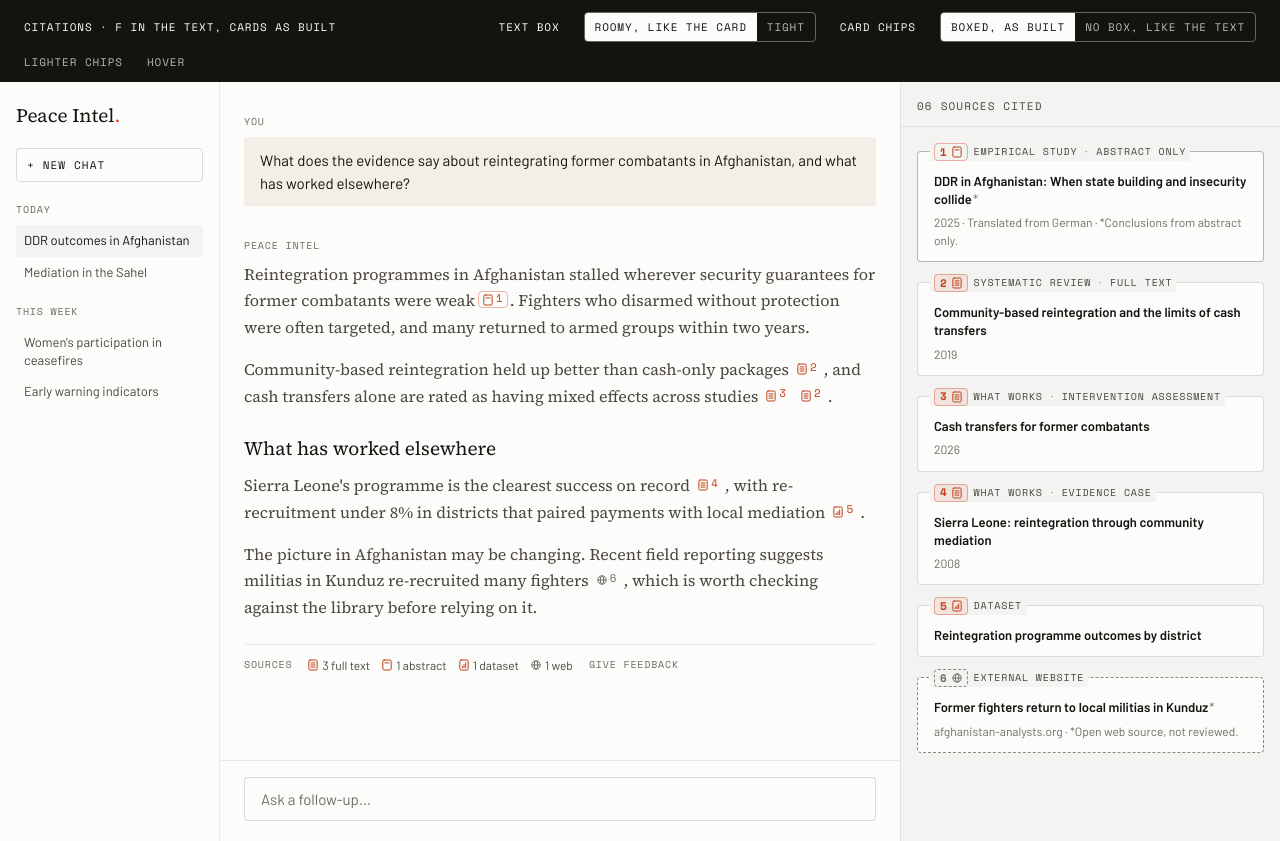
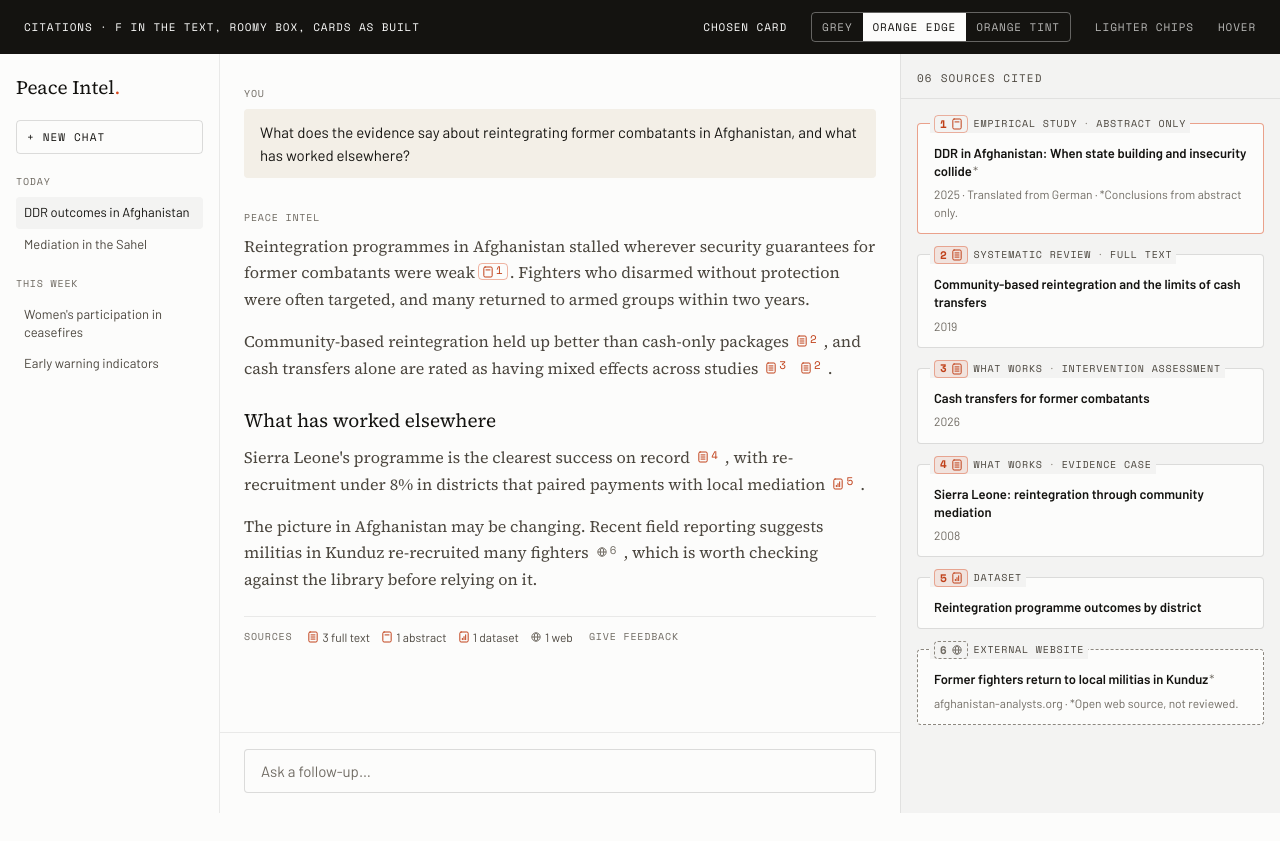
Before and after one commit to ThatMattGillespie/evidence-marks, a plain HTML site: page console-f/index.html in a window 1280 px wide. Both pictures are taken after a click on the element 1090 px from the left and 206 px from the top of the page. After the commit the page ends 813 px from the top, so only its background shows below. Drawn offline with nearby package versions, Linux system fonts and the light colour scheme.

Commit message:
Console F: switch for the chosen card (grey, orange edge, orange tint)

```diff
--- a/console-f/index.html
+++ b/console-f/index.html
@@ -100,9 +100,16 @@
   .card { position: relative; background: var(--bg); border: 1px solid var(--line-2); border-radius: var(--r); padding: var(--sp-5) var(--sp-4) var(--sp-3); cursor: pointer; transition: border-color .15s, box-shadow .15s }
   .card:hover { border-color: var(--ink-35) }
   .card.dash { border-style: dashed; border-color: var(--ink-35) }
-  /* The chosen card: its outline goes from 14% ink to 30%, lighter than the hover grey, and holds there under the pointer. A web card, already grey and dashed, turns solid. Its chip stays as it is. */
-  .card.active, .card.active:hover { border-color: color-mix(in srgb, var(--ink) 30%, transparent) }
-  .card.dash.active, .card.dash.active:hover { border-style: solid; border-color: var(--ink-35) }
+  /* THE CHOSEN CARD, three ways (switch "Chosen card"). Its chip never changes, and the outline holds under the pointer.
+     Grey: the outline goes from 14% ink to 30%.
+     Orange edge (default): the outline takes the accent at half strength, a step past the chip's own soft edge.
+     Orange tint: the chip's soft orange edge, and the card fills with a faint wash of the accent.
+     A web card stays grey in every version (its chip is grey): the dashes turn solid, and in the tint version it takes a grey wash. */
+  .card.active, .card.active:hover { border-color: color-mix(in srgb, var(--accent) 50%, transparent) }
+  body.pick-grey .card.active, body.pick-grey .card.active:hover { border-color: color-mix(in srgb, var(--ink) 30%, transparent) }
+  body.pick-tint .card.active, body.pick-tint .card.active:hover { border-color: color-mix(in srgb, var(--accent) 40%, transparent); background: color-mix(in srgb, var(--accent) 5%, var(--bg)) }
+  .card.dash.active, .card.dash.active:hover, body.pick-grey .card.dash.active, body.pick-tint .card.dash.active { border-style: solid; border-color: var(--ink-35) }
+  body.pick-tint .card.dash.active { background: color-mix(in srgb, var(--ink) 3%, var(--bg)) }
   .kind { position: absolute; top: 0; left: var(--sp-3); transform: translateY(-50%); background: var(--ground-2); padding: 0 var(--sp-1); display: inline-flex; align-items: center; gap: 6px; font-family: var(--mono); font-size: 10px; letter-spacing: .08em; text-transform: uppercase; color: var(--ink-70); line-height: 1; white-space: nowrap; max-width: calc(100% - 24px) }
   .kind .cite { margin: 0; padding: 2px 5px; gap: 4px; vertical-align: 0; line-height: 1 }
   .kind .dot { color: var(--ink-35) }
@@ -126,17 +133,13 @@
 </svg>
 
 <div class="review">
-  <span>Citations · F in the text, cards as built</span>
+  <span>Citations · F in the text, roomy box, cards as built</span>
   <span class="grow"></span>
-  <span>Text box</span>
-  <span class="seg" role="group" aria-label="Space inside the box in the text" data-group="text">
-    <button type="button" data-mode="" aria-pressed="true">Roomy, like the card</button>
-    <button type="button" data-mode="tight" aria-pressed="false">Tight</button>
-  </span>
-  <span>Card chips</span>
-  <span class="seg" role="group" aria-label="Card chip style" data-group="card">
-    <button type="button" data-mode="" aria-pressed="true">Boxed, as built</button>
-    <button type="button" data-mode="cards-f" aria-pressed="false">No box, like the text</button>
+  <span>Chosen card</span>
+  <span class="seg" role="group" aria-label="How the chosen card is marked" data-group="pick">
+    <button type="button" data-mode="pick-grey" aria-pressed="false">Grey</button>
+    <button type="button" data-mode="" aria-pressed="true">Orange edge</button>
+    <button type="button" data-mode="pick-tint" aria-pressed="false">Orange tint</button>
   </span>
   <a href="../lighter/">Lighter chips</a>
   <a href="../hover/">Hover</a>
@@ -222,7 +225,9 @@
   });
   document.querySelectorAll('.card').forEach(c => c.addEventListener('click', () => activate(c.dataset.n)));
   // ?src=2 opens the page with source 2 chosen
-  const start = new URLSearchParams(location.search).get('src');
+  const q = new URLSearchParams(location.search);
+  const start = q.get('src');
+  const pick = q.get('pick'); if (pick) document.querySelector(`.seg button[data-mode="pick-${pick}"]`)?.click();
   if (start && document.querySelector(`.card[data-n="${start}"]`)) activate(start);
 </script>
 </body>
```
